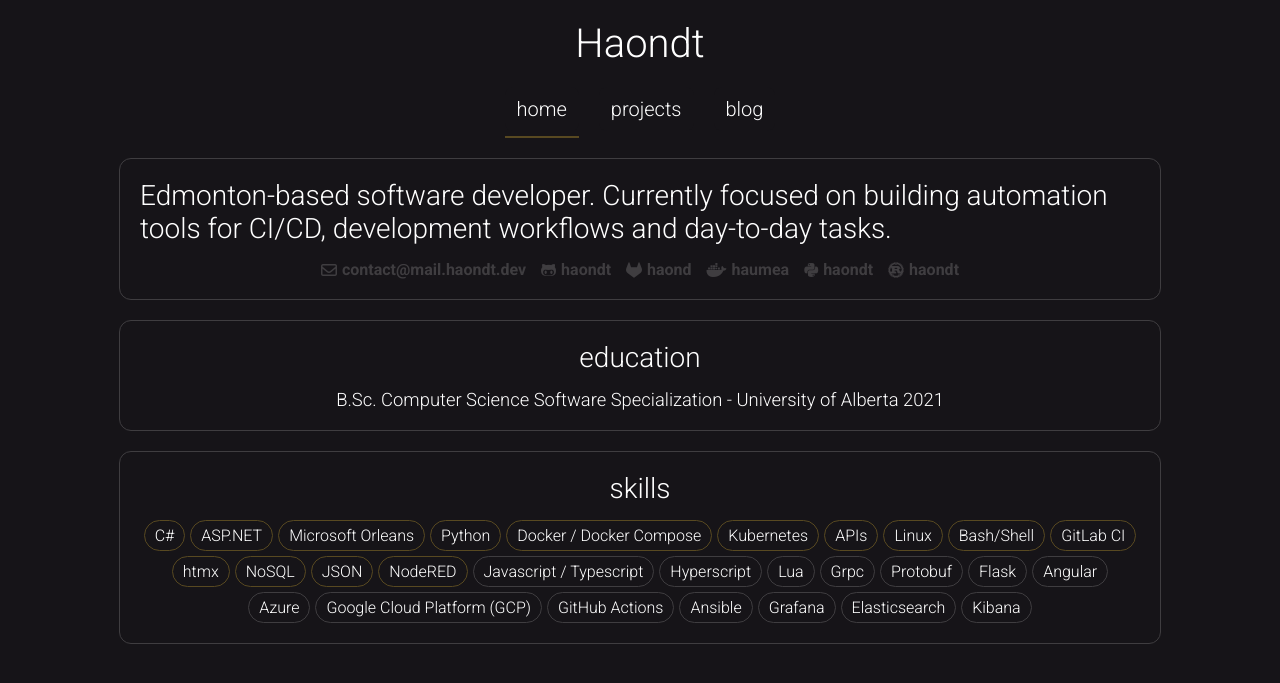
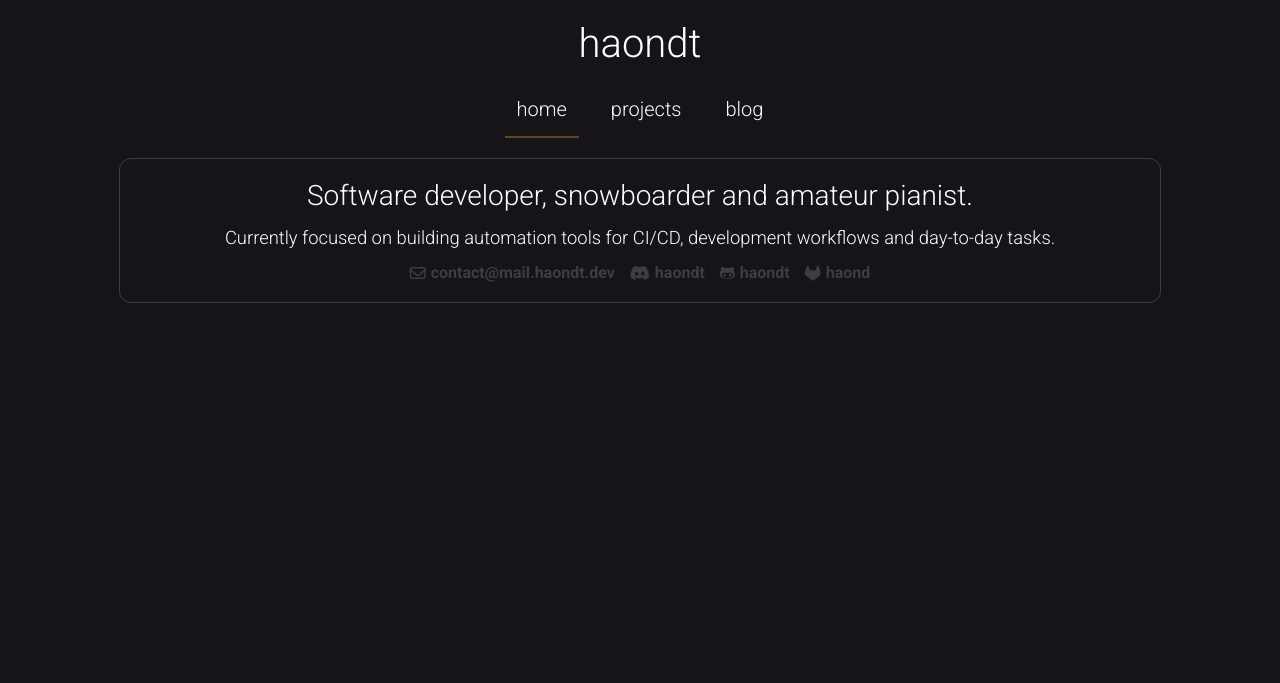
Before and after one commit to haondt/website, a Flask app: page / in a window 1280 px wide. Shown: the top 683 px of the page. Run offline with Flask 3, Linux system fonts and the light colour scheme; parts of the project's set-up code (start-up, migrations or seed data) failed here and were passed over.

Commit message:
removed education/skills, added blog link

```diff
--- a/website/templates/home.html
+++ b/website/templates/home.html
@@ -4,11 +4,16 @@
 
 <div class="flex flex-col" style="gap:20px;">
     <div class="card">
-    <h2>Edmonton-based software developer. Currently focused on building automation tools for CI/CD, development workflows and day-to-day tasks.</h2>
+        <h2>Software developer, snowboarder and amateur pianist.</h2>
+        <p>Currently focused on building automation tools for CI/CD, development workflows and day-to-day tasks.</p>
         <div class="flex flex-row col-gap-15 row-gap-5 flex-wrap justify-evenly">
             <div class="link-chip">
                 <i class="fa-regular fa-envelope"></i>
                 <p>contact@mail.haondt.dev</p>
+            </div>
+            <div class="link-chip">
+                <i class="fa-brands fa-discord"></i>
+                <a href="https://discord.com/users/haondt">haondt</a>
             </div>
             <div class="link-chip">
                 <i class="fa-brands fa-github-alt"></i>
@@ -18,57 +23,6 @@
                 <i class="fa-brands fa-gitlab"></i>
                 <a href="https://gitlab.com/haond">haond</a>
             </div>
-        <div class="link-chip">
-            <i class="fa-brands fa-docker"></i>
-            <a href="https://hub.docker.com/u/haumea">haumea</a>
-        </div>
-        <div class="link-chip">
-            <i class="fa-brands fa-python"></i>
-            <a href="https://pypi.org/user/haondt/">haondt</a>
-        </div>
-        <div class="link-chip">
-            <i class="fa-brands fa-rust"></i>
-            <a href="https://crates.io/users/haondt">haondt</a>
         </div>
     </div>
 </div>
-
-<div class="card">
-    <h2 class="width-100">education</h2>
-    <p>B.Sc. Computer Science Software Specialization - University of Alberta 2021</p>
-</div>
-
-<div class="card">
-    <h2 class="width-100">skills</h2>
-    <div class="justify-center chip-container">
-        <span class="chip accent big-chip">C#</span>
-        <span class="chip accent big-chip">ASP.NET</span>
-        <span class="chip accent big-chip">Microsoft Orleans</span>
-        <span class="chip accent big-chip">Python</span>
-        <span class="chip accent big-chip">Docker / Docker Compose</span>
-        <span class="chip accent big-chip">Kubernetes</span>
-        <span class="chip accent big-chip">APIs</span>
-        <span class="chip accent big-chip">Linux</span>
-        <span class="chip accent big-chip">Bash/Shell</span>
-        <span class="chip accent big-chip">GitLab CI</span>
-        <span class="chip accent big-chip">htmx</span>
-        <span class="chip accent big-chip">NoSQL</span>
-        <span class="chip accent big-chip">JSON</span>
-        <span class="chip accent big-chip">NodeRED</span>
-        <span class="chip big-chip">Javascript / Typescript</span>
-        <span class="chip big-chip">Hyperscript</span>
-        <span class="chip big-chip">Lua</span>
-        <span class="chip big-chip">Grpc</span>
-        <span class="chip big-chip">Protobuf</span>
-        <span class="chip big-chip">Flask</span>
-        <span class="chip big-chip">Angular</span>
-        <span class="chip big-chip">Azure</span>
-        <span class="chip big-chip">Google Cloud Platform (GCP)</span>
-        <span class="chip big-chip">GitHub Actions</span>
-        <span class="chip big-chip">Ansible</span>
-        <span class="chip big-chip">Grafana</span>
-        <span class="chip big-chip">Elasticsearch</span>
-        <span class="chip big-chip">Kibana</span>
-    </div>
-</div>
-</div>
--- a/website/templates/index.html
+++ b/website/templates/index.html
@@ -1,7 +1,7 @@
 <!DOCTYPE html>
 <html lang="en" style="overflow:auto;">
     <head>
-        <title>Haondt</title>
+        <title>haondt</title>
         <link rel="stylesheet" href="/static/style.css"/>
         <meta charset="utf-8" name="viewport" content="width=device-width, initial-scale=1">
         <script src="https://unpkg.com/htmx.org@2.0.2"></script>
--- a/website/templates/navbar.html
+++ b/website/templates/navbar.html
@@ -1,6 +1,6 @@
 <div class="flex flex-col" style="gap:20px;margin-top:20px;margin-bottom:20px;">
     <div class="flex flex-col align-center">
-        <h1>Haondt</h1>
+        <h1>haondt</h1>
     </div>
 
     <div class="flex flex-row justify-center" style="gap:20px;">
```
Lines whose indentation alone changed are shown as unchanged.
